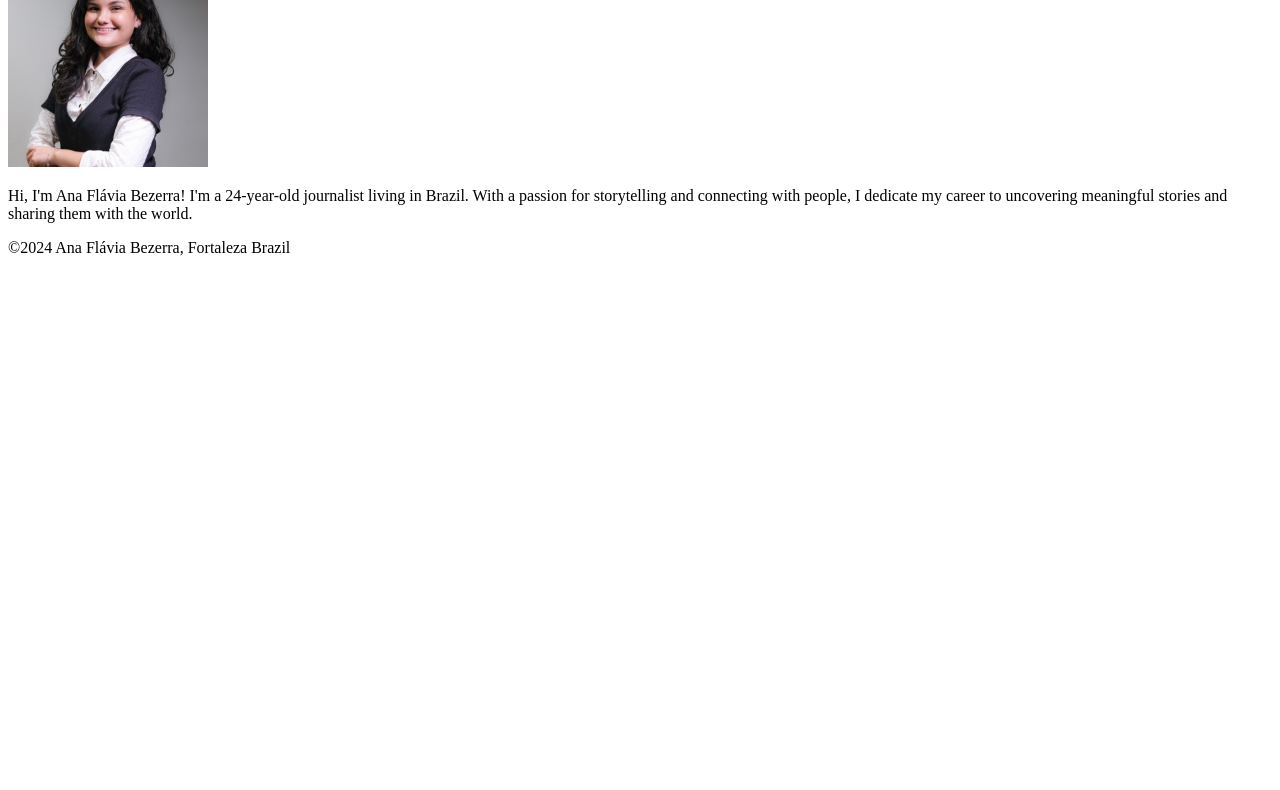
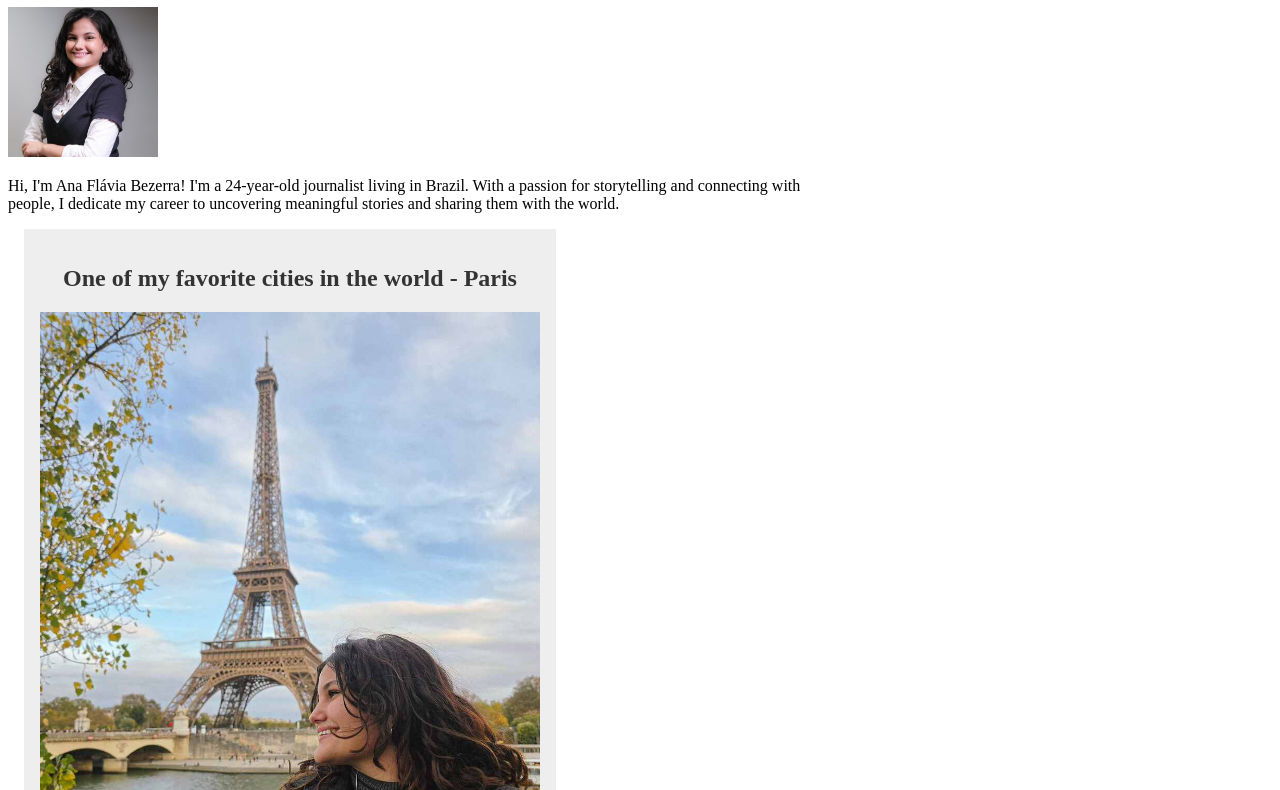
Before and after one commit to anaflaviabezerra/WDD130, a plain HTML site: page index.html in a window 1280 px wide. Shown: the part 139-929 px from the top of the page. Before the commit the page ends 800 px from the top, so only its background shows below. Drawn offline with Linux system fonts and the light colour scheme.

Commit message:
Update index, adding styles.css

```diff
--- a/index.html
+++ b/index.html
@@ -4,6 +4,9 @@
         <meta charset="utf-8">
         <meta name="viewport" content="width=device-width, initial-scale=1.0">
         <title>Ana Flávia Bezerra | WDD 130</title>
+        <meta name="description" content="Ana Flávia Bezerra - Web Fundamentals. This page is designed to help me practice and apply the concepts I am learning in class.">
+        <meta name="author" content="Ana Flávia Bezerra">
+        <link rel="stylesheet" href="styles/styles.css">
     </head>
     <body>
         <header>
@@ -17,6 +20,10 @@
             <img src="Images/Flavia.jpeg" alt="Ana Flávia Bezerra" width="200">
             <p>Hi, I'm Ana Flávia Bezerra! I'm a 24-year-old journalist living in Brazil. With a passion for storytelling and connecting with people, I dedicate my career to uncovering meaningful stories and sharing them with the world. </p>
         </main>
+        <aside>
+            <h2>One of my favorite cities in the world - Paris</h2>
+            <img src="Images\Ana in Paris.jpg" alt="Paris">
+        </aside>
         <footer>
             <p>©2024 Ana Flávia Bezerra, Fortaleza Brazil</p>
         </footer>
--- /dev/null
+++ b/styles/styles.css
@@ -0,0 +1,40 @@
+main {
+    max-width: 840px;
+}
+
+nav {
+    background-color: rgb(178, 114, 194);
+    display: block;
+    padding: 20px;
+}
+
+p {
+    padding: 0;
+}
+
+aside {
+    width: 500px;
+    margin: 1em;
+    border: 1px solid rgb (0 0 0 / 0.2);
+    padding: 1em;
+    background-color: #eee;
+    color: #333;
+    text-align: center;
+}
+
+aside img {
+    width: 500px;
+    height: auto;
+}
+
+main img {
+    width: 150px;
+    height: auto;
+}
+
+
+footer{
+    margin-top: 15px;
+    border-top: 1px solid black;
+    text-align: center;
+}
```
Also changed, not shown: Images/Ana in Paris.jpg (added).
